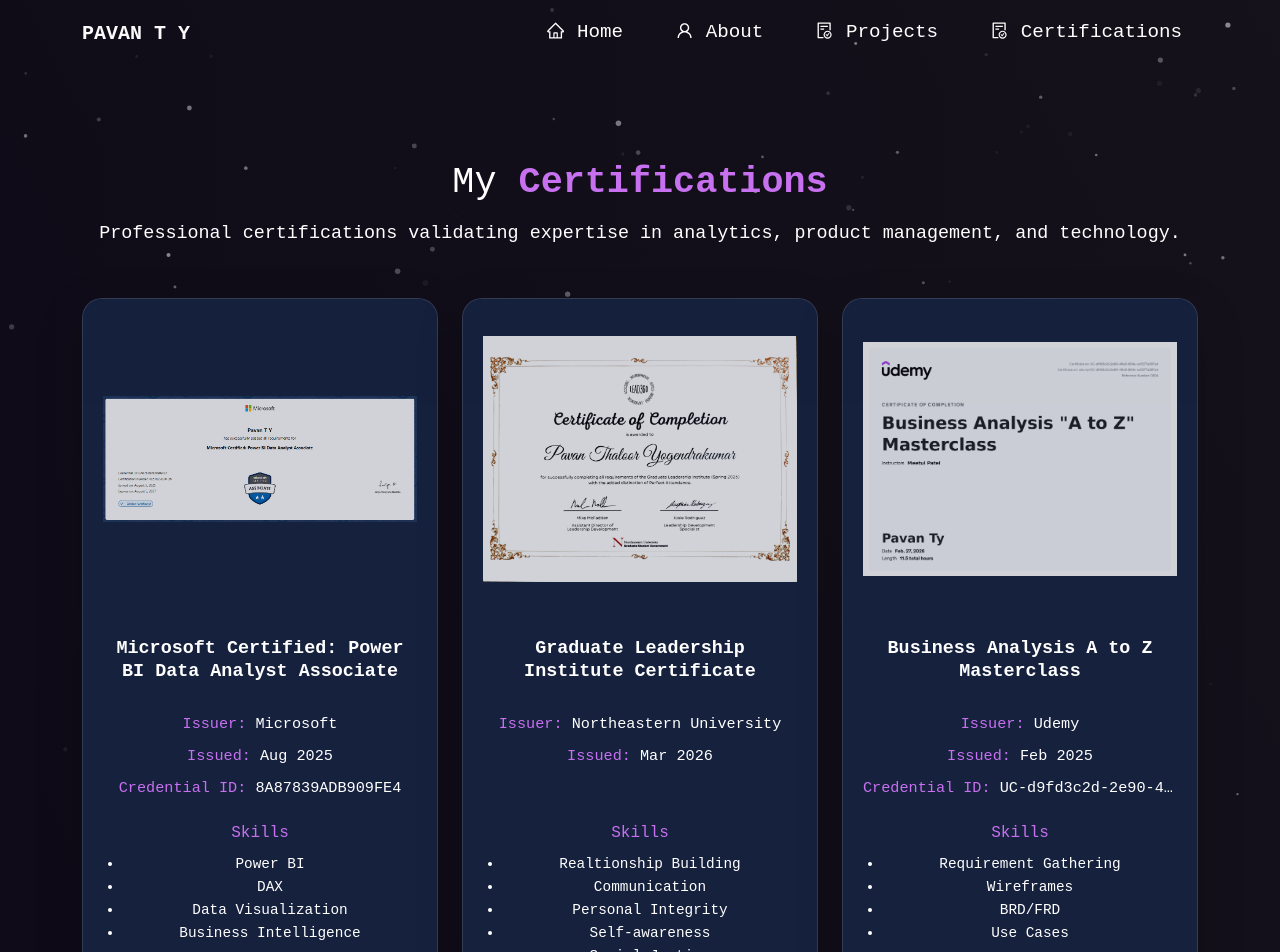
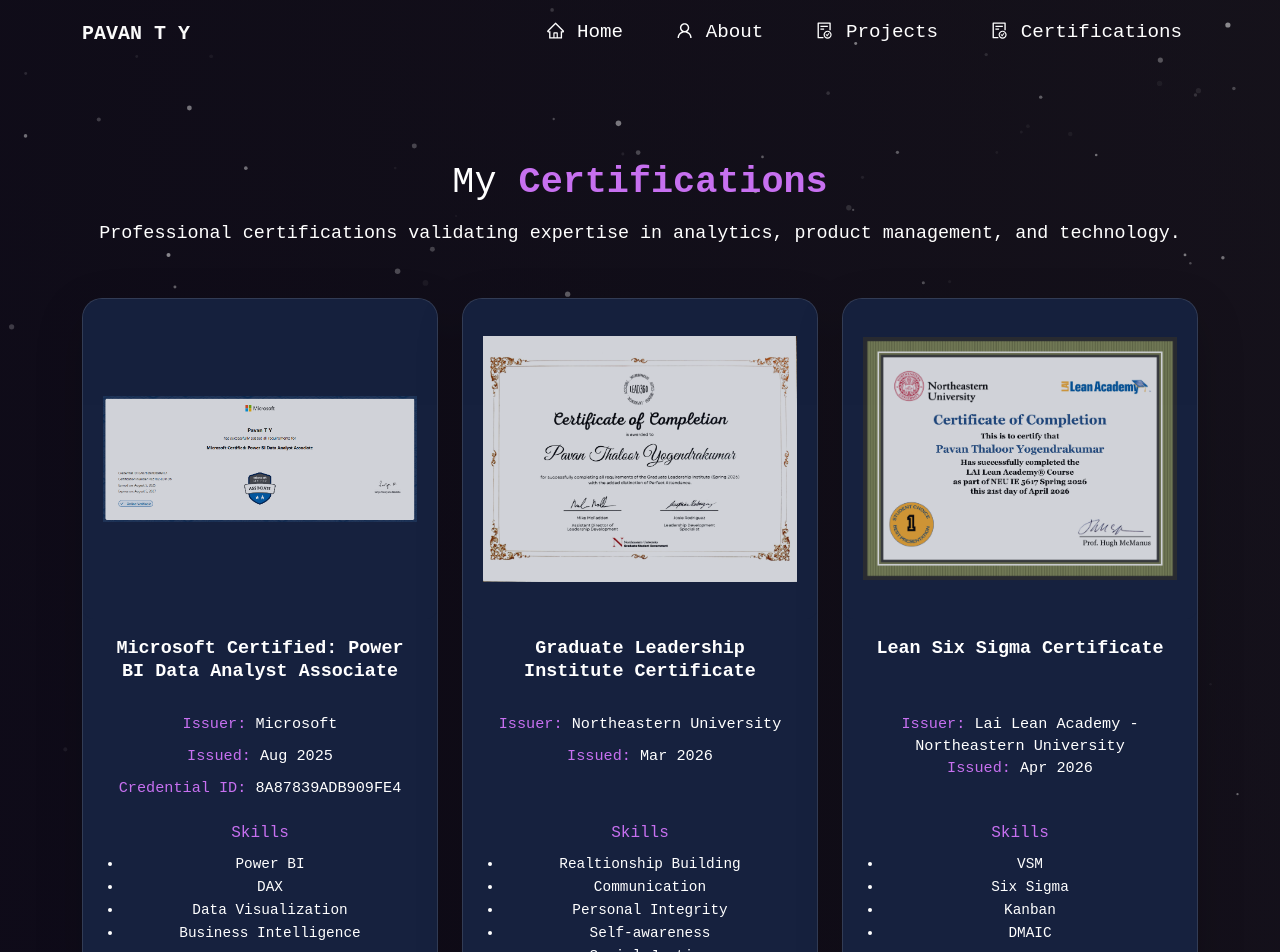
Before and after one commit to pavanty/pavanty-portfolio, a React (Create React App) app: page /pavanty-portfolio/certifications in a window 1280 px wide. Shown: the top 952 px of the page. Built offline with nearby package versions, Linux system fonts and the light colour scheme; a web font is replaced by a local one.

Commit message:
comment updated

```diff
--- a/src/components/Certifications/Certifications.js
+++ b/src/components/Certifications/Certifications.js
@@ -11,6 +11,7 @@
 import coursera from "../../Assets/certifications/coursera.jpg";
 import business from "../../Assets/certifications/business_analysis.jpg";
 import gli from "../../Assets/certifications/GLI.jpeg";
+import lean from "../../Assets/certifications/Lean six Sigma.jpg";
 
 function Certifications() {
   const certifications = [
@@ -29,6 +30,14 @@
       credentialId: "",
       image: gli,
       skills: ["Realtionship Building","Communication", "Personal Integrity", "Self-awareness", "Social Justice"],
+    },
+     {
+      title: "Lean Six Sigma Certificate",
+      issuer: "Lai Lean Academy - Northeastern University",
+      issued: "Apr 2026",
+      credentialId: "",
+      image: lean,
+      skills: ["VSM", "Six Sigma", "Kanban", "DMAIC"],
     },
     {
       title: "Business Analysis A to Z Masterclass",
```
Also changed, not shown: src/Assets/certifications/Lean six Sigma.jpg (added).
